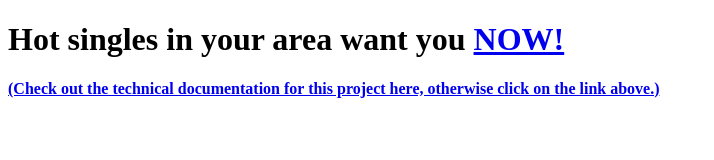
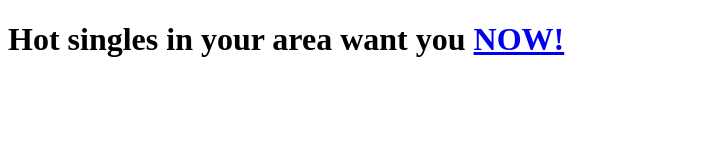
Before and after one commit to annaddssdd/yourinternetpartner, a plain HTML site: page index.html in a window 1280 px wide. Shown: the whole page, without its empty margins (0-714 px from the left). Drawn offline with Linux system fonts and the light colour scheme.

Commit message:
Update index.html

```diff
--- a/index.html
+++ b/index.html
@@ -5,6 +5,4 @@
 </head>
 <body>
 <h1>Hot singles in your area want you <a href="index2.html">NOW!</a></h1>
-<h4><a href="techdoc.pdf">(Check out the technical documentation for this project here, otherwise click on the link above.)</a></h4>
-</body>
 </html>
```
